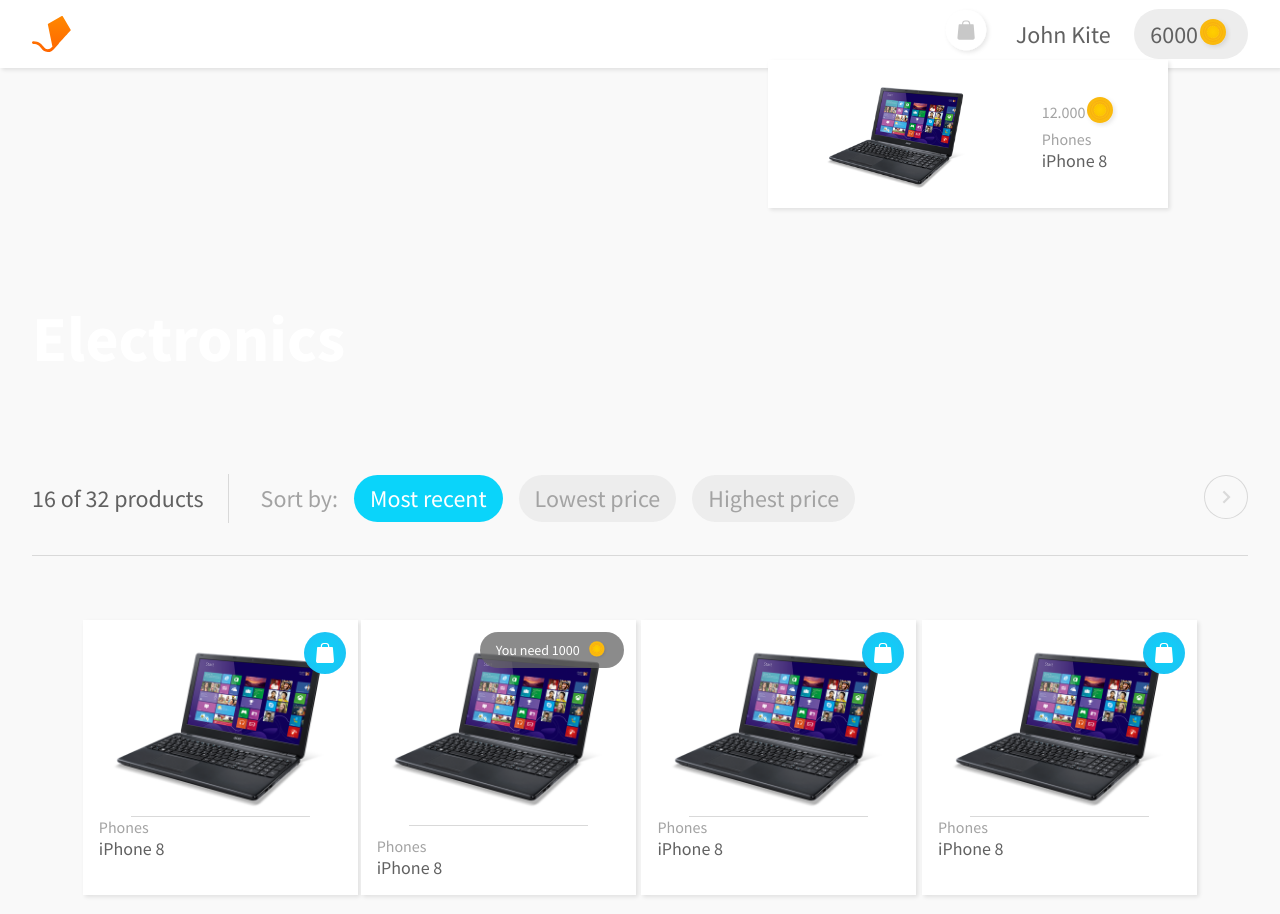
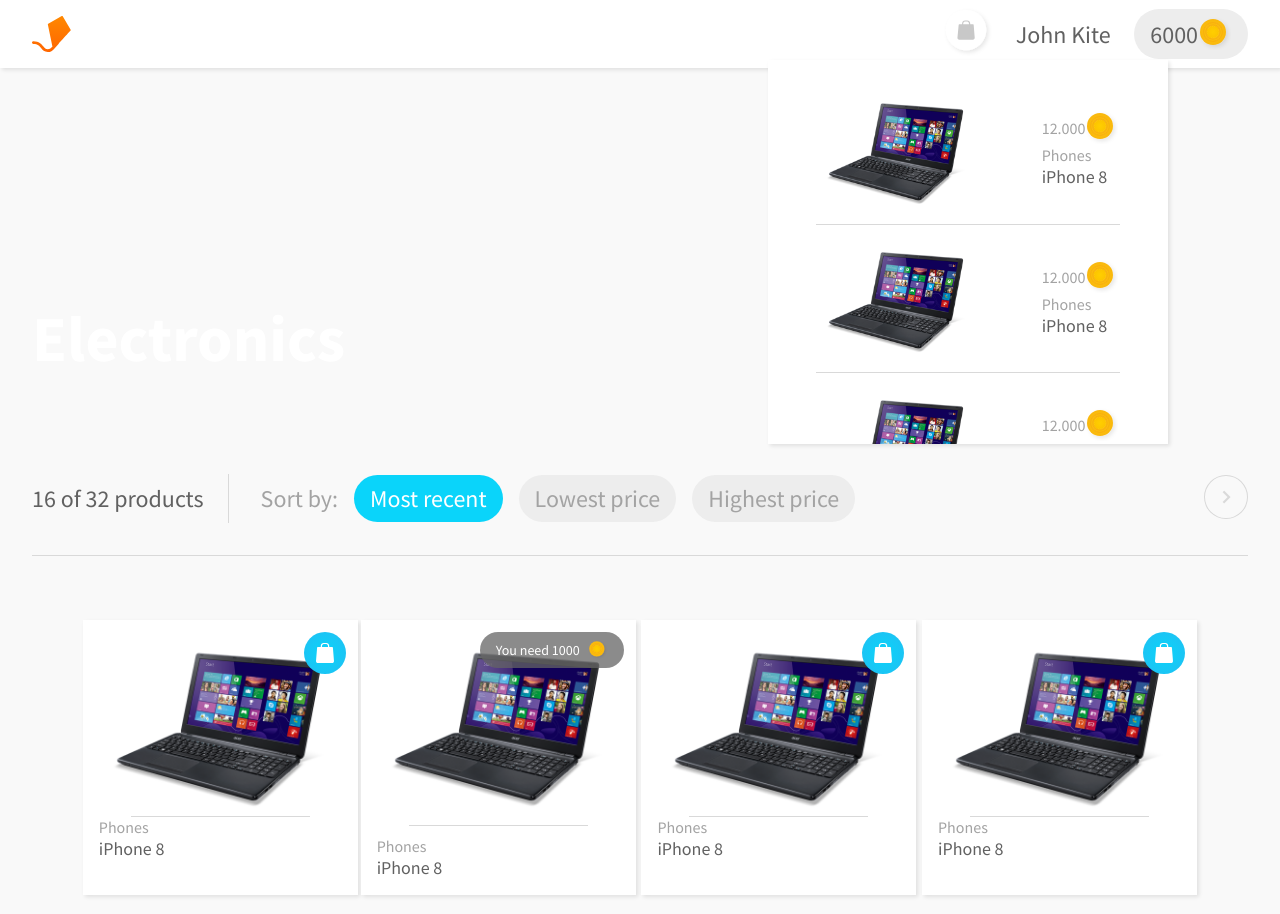
Before and after one commit to ezebran/aeroshop, a website: page public/index.html in a window 1280 px wide. Shown: the top 914 px of the page. Drawn offline with Linux system fonts and the light colour scheme; files whose address does not match are found by name.

Commit message:
Tooltip de articulos terminado

```diff
--- a/public/index.html
+++ b/public/index.html
@@ -19,6 +19,30 @@
 					</a>
 					<div class="carrito-tooltip">
 						<!-- <p>Your redeem history is empty.</p> -->
+						<div class="product-buy">
+							<img src="assets/images/product-pics/AcerAspire-x1.png" class="pb-image">
+							<div class="produ-buy-info">
+								<div class="pb-price">
+									<h5>12.000</h5>
+									<img src="assets/images/icons/coin.svg">
+								</div>
+								<h5>Phones</h5>
+								<h4>iPhone 8</h4>
+							</div>
+						</div>
+						<hr class="gray-line">
+						<div class="product-buy">
+							<img src="assets/images/product-pics/AcerAspire-x1.png" class="pb-image">
+							<div class="produ-buy-info">
+								<div class="pb-price">
+									<h5>12.000</h5>
+									<img src="assets/images/icons/coin.svg">
+								</div>
+								<h5>Phones</h5>
+								<h4>iPhone 8</h4>
+							</div>
+						</div>
+						<hr class="gray-line">
 						<div class="product-buy">
 							<img src="assets/images/product-pics/AcerAspire-x1.png" class="pb-image">
 							<div class="produ-buy-info">
--- a/src/scss/styles.scss
+++ b/src/scss/styles.scss
@@ -41,11 +41,13 @@
 				.carrito-tooltip{
 					position: absolute;
 				    left: -11em;
-				    @include col-ct;
+				    // @include col-ct;
 				    box-shadow: 2px 2px 4px 0 rgba(0,0,0,0.1);
 				    background: #fff;
 				    padding: 1em;
 				    transition: all .3s ease-out;
+				    height: 24em;
+    				overflow: auto;
 				    width: 25em;
 				    p{
 				    	color:$black;
@@ -53,6 +55,7 @@
 				    .product-buy{
 				    	@include row-ar;
 				    	width: 100%;
+				        margin: 1em 0;
 						h5{
 							color:$gray;
 							font-weight: 400;
```
Also changed, not shown: public/assets/css/styles.css.
